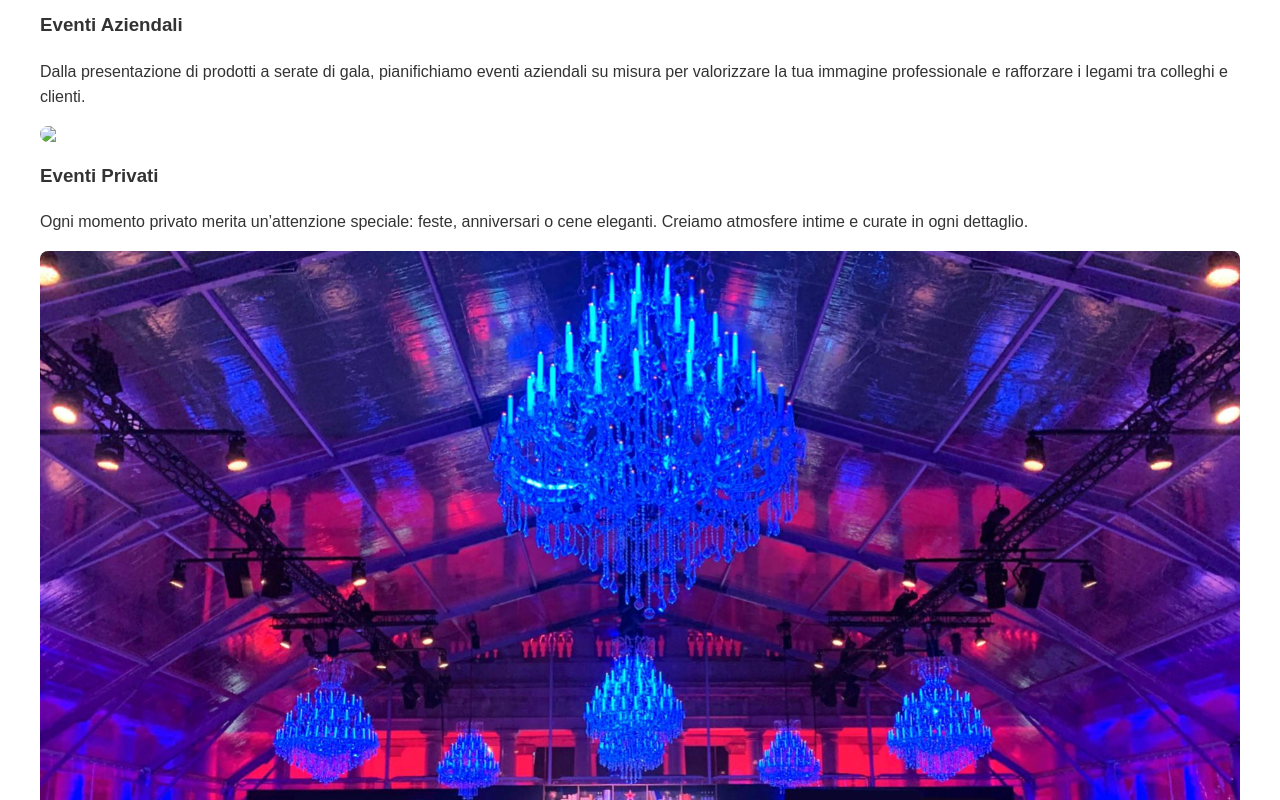
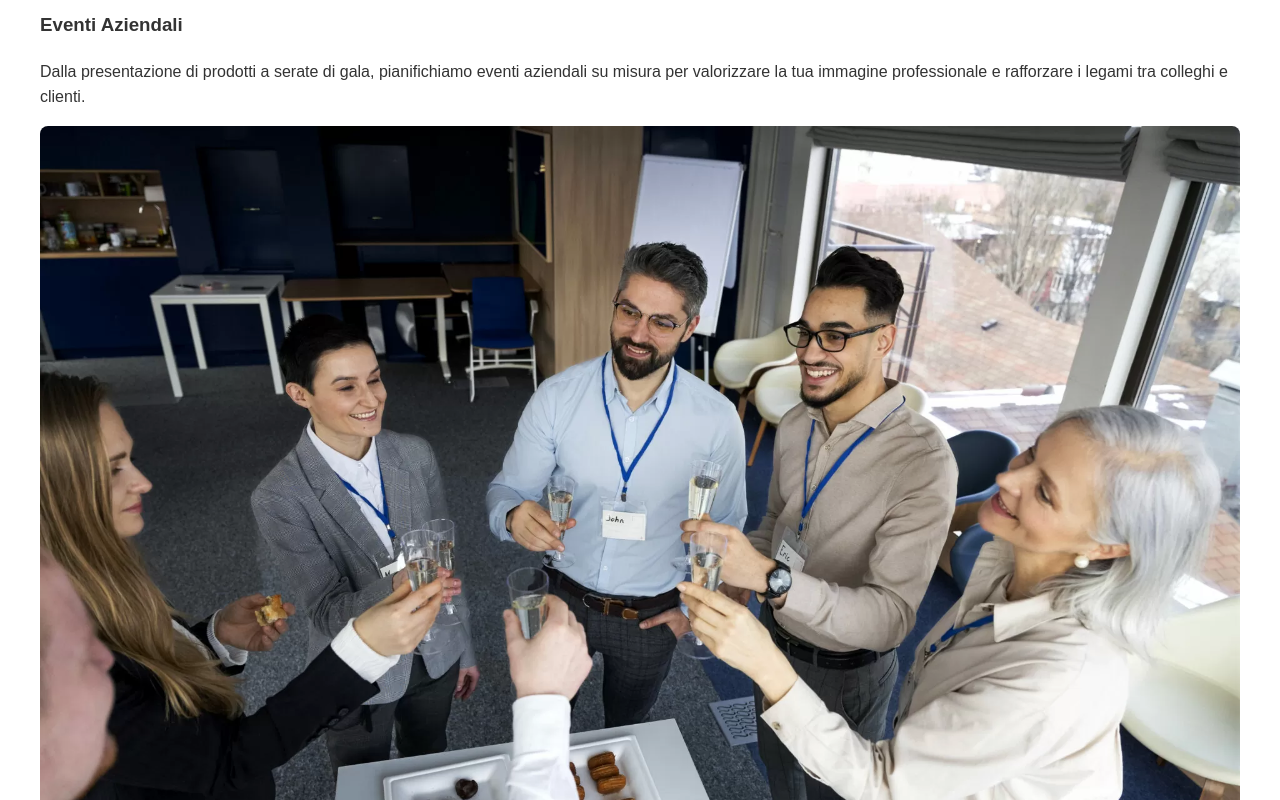
Before and after one commit to Coni20044/Sito-GPO, a plain HTML site: page veloria.html in a window 1280 px wide. Shown: the part 3960-4760 px from the top of the page. Drawn offline with Linux system fonts and the light colour scheme.

Commit message:
Fix image source typo in veloria.html

```diff
--- a/veloria.html
+++ b/veloria.html
@@ -62,7 +62,7 @@
             <div class="service">
                 <h3>Eventi Aziendali</h3>
                 <p>Dalla presentazione di prodotti a serate di gala, pianifichiamo eventi aziendali su misura per valorizzare la tua immagine professionale e rafforzare i legami tra colleghi e clienti.</p>
-                <img src="aziendai.jpeg">
+                <img src="aziendali.jpeg">
             </div>
 
             <div class="service">
```
